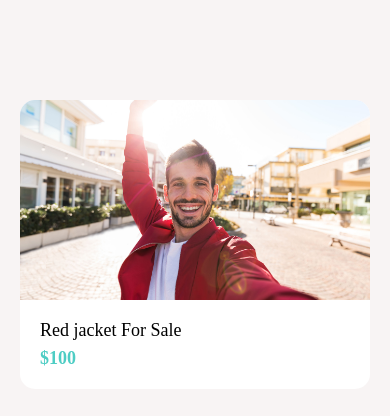
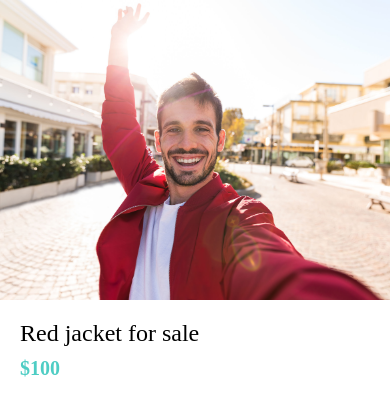
Before and after one commit to yashpwr/DoneWithIt-React, a React Native app: screen / in a window 390 px wide. Shown: the top 416 px of the page. Built offline with nearby package versions, Linux system fonts and the light colour scheme.

Commit message:
Building the Listing Details Screen

```diff
--- a/App.js
+++ b/App.js
@@ -3,23 +3,25 @@
 import Card from './app/components/Card';
 import ViewImageScreen from './app/screens/ViewImageScreen';
 import WelcomeScreen from './app/screens/WelcomeScreen';
+import ListingDetailsScreen from './app/screens/ListingDetailsScreen';
 
 export default function App() {
   //return <WelcomeScreen/>;
   //return <ViewImageScreen/>;
+  return <ListingDetailsScreen/>;
 
-  return(
-    <View style={{
-      backgroundColor: "#f8f4f4",
-      padding: 20,
-      paddingTop: 100,
-    }}>
+  // return(
+  //   <View style={{
+  //     backgroundColor: "#f8f4f4",
+  //     padding: 20,
+  //     paddingTop: 100,
+  //   }}>
 
-    <Card
-      title="Red jacket For Sale"
-      subTitle="$100"
-      image= {require("./app/assets/jacket.jpg")}
-    />
-    </View>
-  );
+  //   <Card
+  //     title="Red jacket For Sale"
+  //     subTitle="$100"
+  //     image= {require("./app/assets/jacket.jpg")}
+  //   />
+  //   </View>
+  // );
 }
--- /dev/null
+++ b/app/screens/ListingDetailsScreen.js
@@ -0,0 +1,39 @@
+import React from 'react';
+import { Image, View, StyleSheet } from 'react-native';
+import AppText from '../components/AppText';
+import colors from '../config/colors';
+
+function ListingDetailsScreen(props) {
+    return (
+        <View>
+            <Image style={styles.image} source={require('../assets/jacket.jpg')} />
+            <View style={styles.detailsContainder}>
+                <AppText style={styles.title}>Red jacket for sale</AppText>
+                <AppText style={styles.price}>$100</AppText>
+            </View>
+        </View>
+    );
+}
+
+const styles = StyleSheet.create({
+    image: {
+        width: "100%",
+        height: 300,
+    },
+    detailsContainder:{
+        padding: 20,
+
+    },
+    title: {
+        fontSize: 24,
+        fontWeight: '500',
+    },
+    price: {
+        color: colors.secondary,
+        fontSize: 20,
+        fontWeight: "bold",
+        marginVertical: 10,
+    }
+})
+
+export default ListingDetailsScreen;
```
